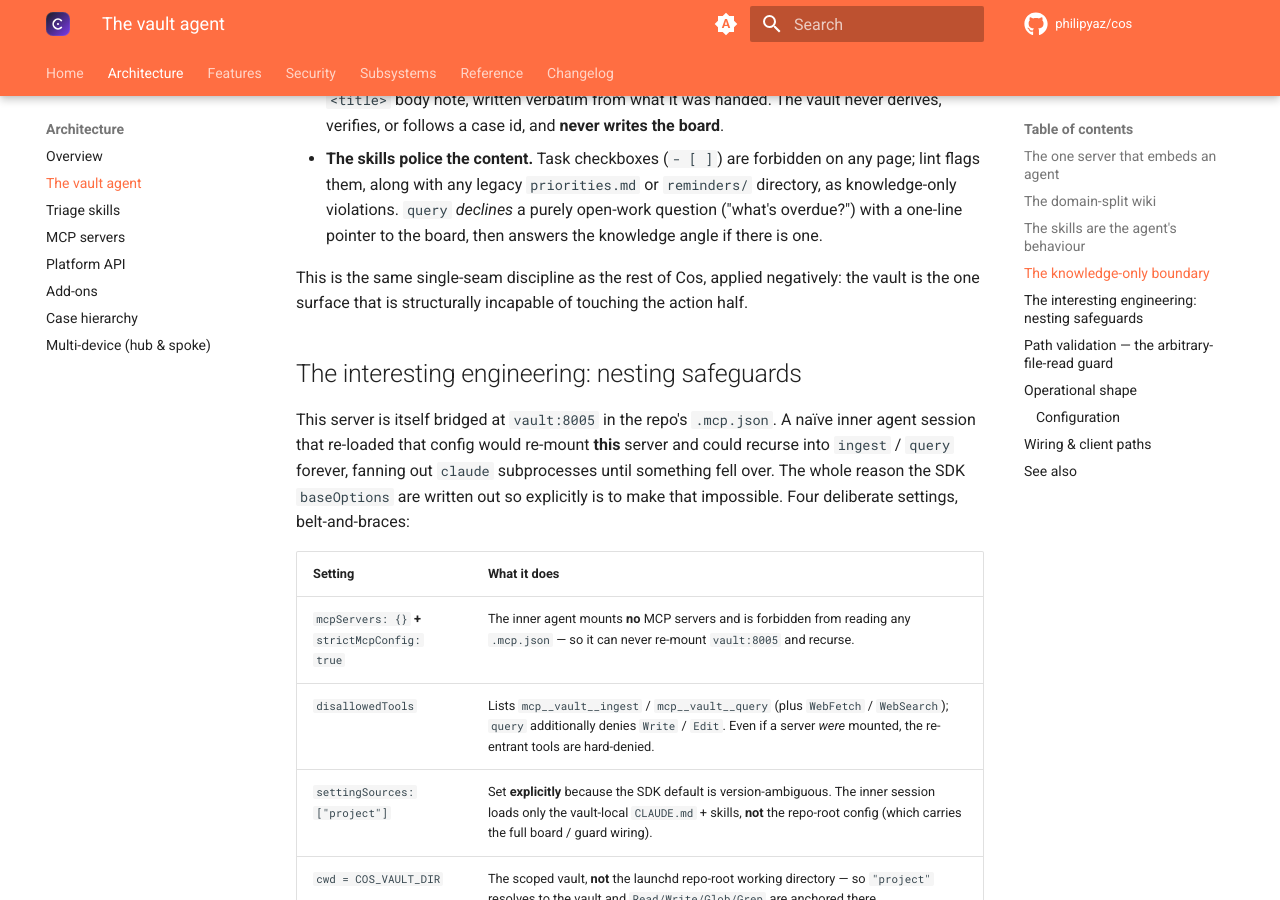
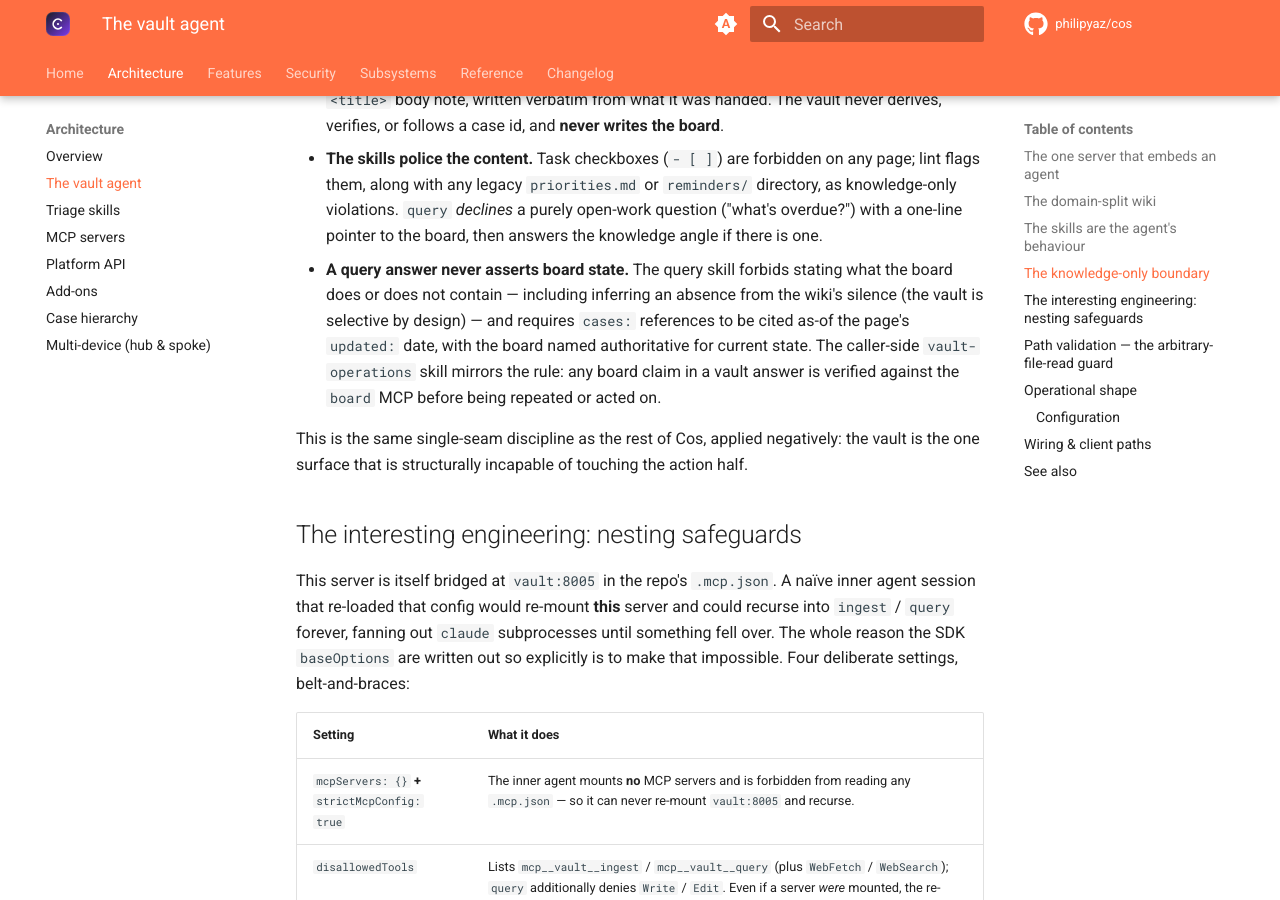
Before and after one commit to philipyaz/cos, an MkDocs documentation site: the page built from docs/architecture/vault-agent.md, in a window 1280 px wide and 900 px high, scrolled down 3127 px. Built offline with MkDocs 1.6.1 and Material for MkDocs 9.7.7, drawn with Linux system fonts in a browser that asks for light colours; comment, search, counter and statistics services are not loaded.

Commit message:
fix(vault): forbid unverifiable board assertions in query answers (guardrail + hard gate)
A live vault query asserted two wrong board facts (a false absence, and stale
case ids as "the board context") because query answers had no rule against
stating board state from unfollowable cases: references. Add the guardrail on
both sides of the boundary: second-brain-query (vault-side, mirrored into the
example-vault template) and vault-operations (caller-side, per Philip's
amendment on cos-ops#3). Promote tests/run.sh step [3] to carry a HARD
sub-check (3c) asserting the guardrail phrases in every query skill and in
vault-operations, demonstrated to FAIL on the pre-change tree (10 missing
phrases) and PASS after.

Closes philipyaz/cos-ops#3

```diff
--- a/docs/architecture/vault-agent.md
+++ b/docs/architecture/vault-agent.md
@@ -113,6 +113,12 @@ enforced at two levels:
   flags them, along with any legacy `priorities.md` or `reminders/` directory, as knowledge-only
   violations. `query` *declines* a purely open-work question ("what's overdue?") with a one-line
   pointer to the board, then answers the knowledge angle if there is one.
+- **A query answer never asserts board state.** The query skill forbids stating what the
+  board does or does not contain — including inferring an absence from the wiki's silence
+  (the vault is selective by design) — and requires `cases:` references to be cited as-of
+  the page's `updated:` date, with the board named authoritative for current state. The
+  caller-side `vault-operations` skill mirrors the rule: any board claim in a vault answer
+  is verified against the `board` MCP before being repeated or acted on.
 
 This is the same single-seam discipline as the rest of Cos, applied negatively: the vault is the
 one surface that is structurally incapable of touching the action half.
```
Also changed, not shown: .claude/skills/vault-operations/SKILL.md (+14 -1 lines), docs/reference/deep-features.md (+1 -1 lines), vault/example-vault/.claude/skills/second-brain-query/SKILL.md (+19 -1 lines), 1 other file.
